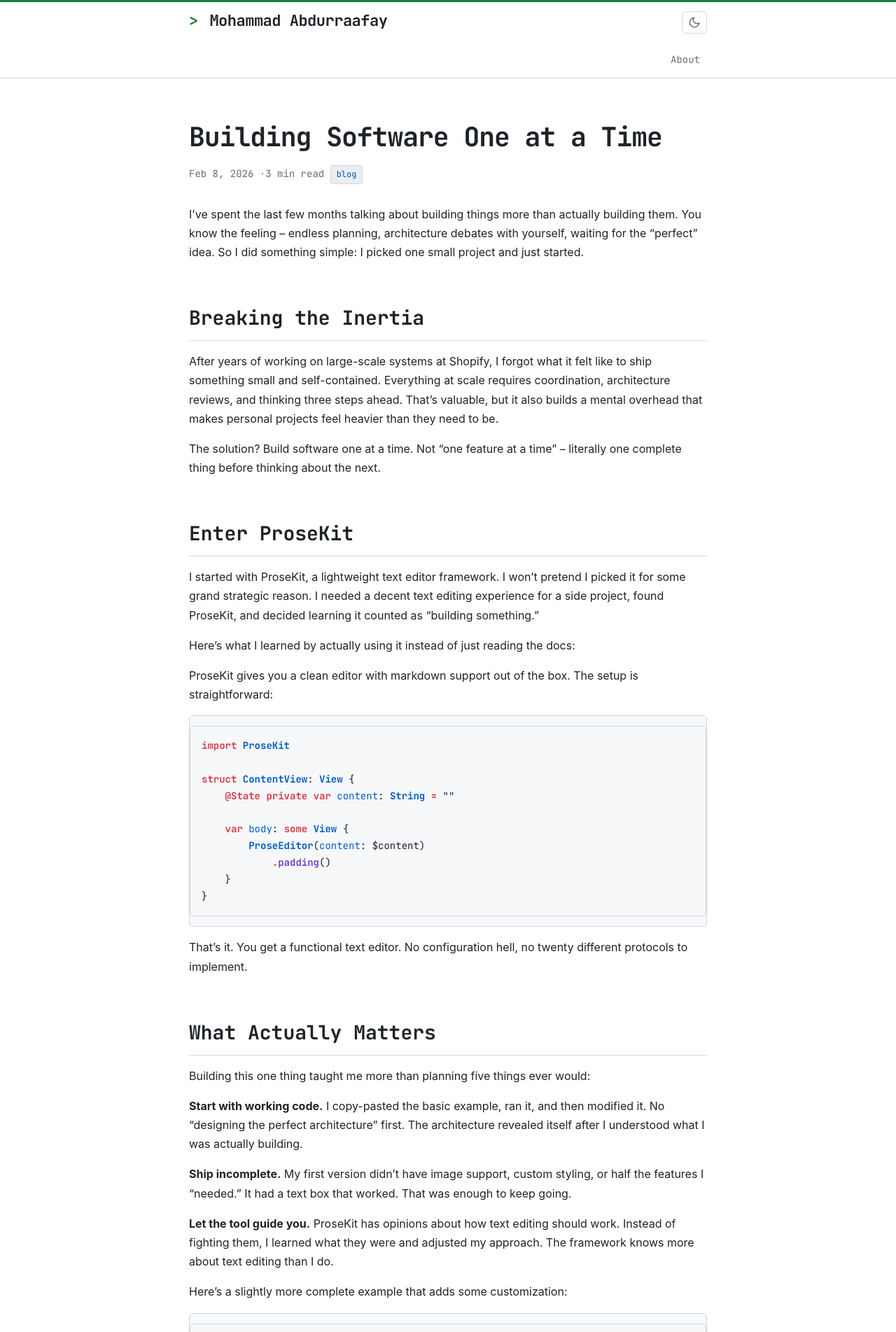
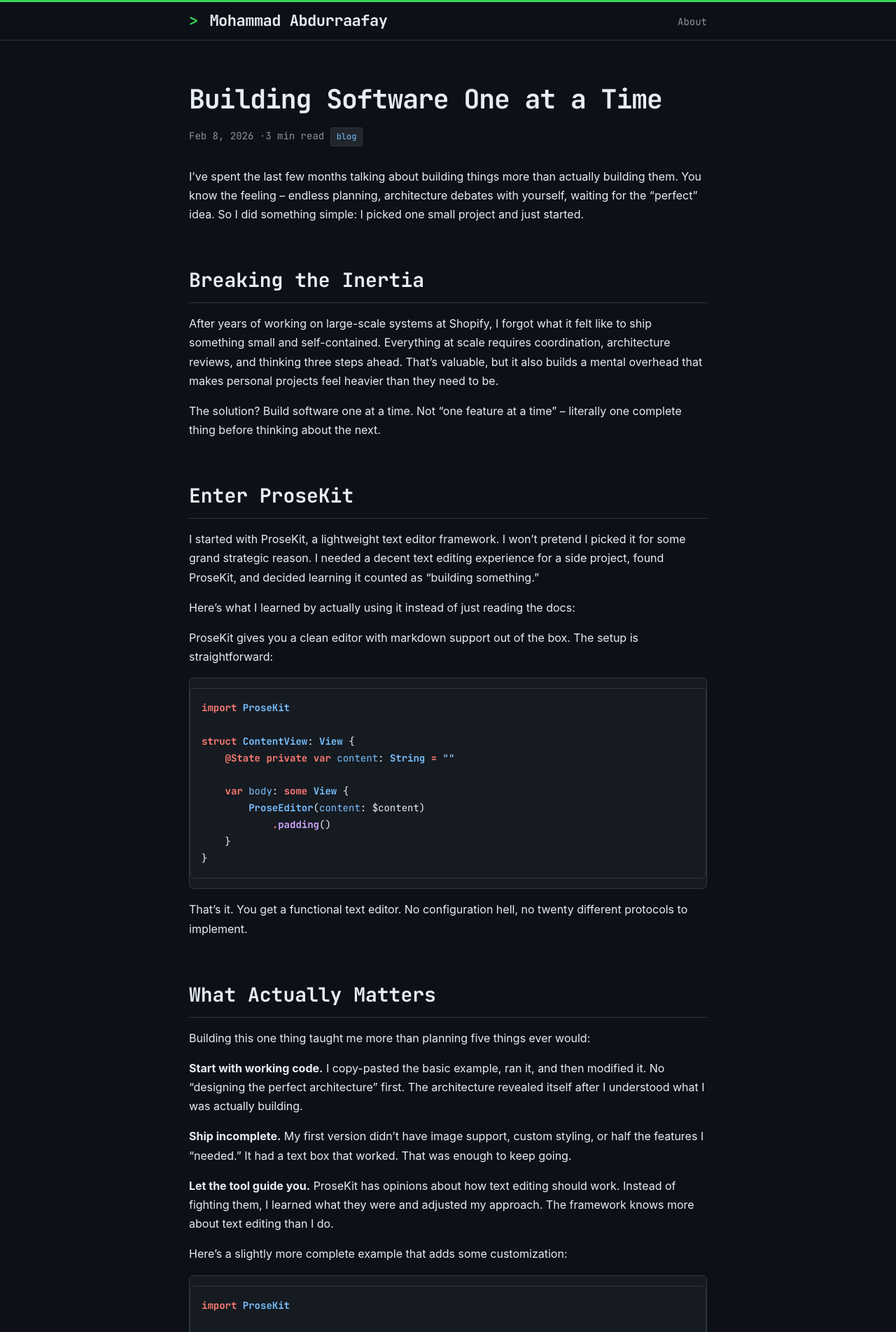
Before and after one commit to iamraafay/iamraafay.github.io, a Jekyll site: the page built from _posts/2026-02-08-building-software-one-at-a-time.markdown, in a window 1280 px wide. Shown: the top 1903 px of the page at 70% size. Built offline with Jekyll 4.4.1, drawn with Linux system fonts in a browser that asks for light colours.

Commit message:
Remove theme toggle and light mode, always dark
Site is now always dark themed. Removed toggle button,
light theme CSS, localStorage scripts, and all data-theme logic.

Co-Authored-By: Claude Opus 4.6 <noreply@anthropic.com>

```diff
--- a/_includes/header.html
+++ b/_includes/header.html
@@ -4,10 +4,6 @@
       <span class="prompt">&gt;</span> {{ site.title | escape }}
     </a>
     <nav class="site-nav">
-      <button class="theme-toggle" aria-label="Switch to light mode" title="Toggle theme">
-        <svg class="icon-sun" xmlns="http://www.w3.org/2000/svg" width="18" height="18" viewBox="0 0 24 24" fill="none" stroke="currentColor" stroke-width="2" stroke-linecap="round" stroke-linejoin="round"><circle cx="12" cy="12" r="5"/><line x1="12" y1="1" x2="12" y2="3"/><line x1="12" y1="21" x2="12" y2="23"/><line x1="4.22" y1="4.22" x2="5.64" y2="5.64"/><line x1="18.36" y1="18.36" x2="19.78" y2="19.78"/><line x1="1" y1="12" x2="3" y2="12"/><line x1="21" y1="12" x2="23" y2="12"/><line x1="4.22" y1="19.78" x2="5.64" y2="18.36"/><line x1="18.36" y1="5.64" x2="19.78" y2="4.22"/></svg>
-        <svg class="icon-moon" xmlns="http://www.w3.org/2000/svg" width="18" height="18" viewBox="0 0 24 24" fill="none" stroke="currentColor" stroke-width="2" stroke-linecap="round" stroke-linejoin="round"><path d="M21 12.79A9 9 0 1 1 11.21 3 7 7 0 0 0 21 12.79z"/></svg>
-      </button>
       <input type="checkbox" id="nav-trigger" class="nav-trigger" />
       <label for="nav-trigger">
         <span class="menu-icon">
--- a/_layouts/default.html
+++ b/_layouts/default.html
@@ -1,5 +1,5 @@
 <!DOCTYPE html>
-<html lang="en" data-theme="dark">
+<html lang="en">
 <head>
   <meta charset="utf-8">
   <meta http-equiv="X-UA-Compatible" content="IE=edge">
@@ -10,17 +10,6 @@
   <link href="https://fonts.googleapis.com/css2?family=JetBrains+Mono:wght@400;700&display=swap" rel="stylesheet">
   <link rel="stylesheet" href="{{ "/assets/main.css" | relative_url }}">
   <link rel="alternate" type="application/rss+xml" title="{{ site.title }}" href="{{ "/feed.xml" | relative_url }}">
-  <script>
-    (function() {
-      var saved = localStorage.getItem('theme');
-      if (saved && saved !== 'dark' && saved !== 'light') {
-        localStorage.removeItem('theme');
-        saved = null;
-      }
-      var system = window.matchMedia('(prefers-color-scheme: light)').matches ? 'light' : 'dark';
-      document.documentElement.setAttribute('data-theme', saved || system);
-    })();
-  </script>
 </head>
 <body>
   {% include header.html %}
@@ -30,18 +19,5 @@
     </div>
   </main>
   {% include footer.html %}
-  <script>
-    (function() {
-      var toggle = document.querySelector('.theme-toggle');
-      if (!toggle) return;
-      toggle.addEventListener('click', function() {
-        var current = document.documentElement.getAttribute('data-theme');
-        var next = current === 'dark' ? 'light' : 'dark';
-        document.documentElement.setAttribute('data-theme', next);
-        localStorage.setItem('theme', next);
-        toggle.setAttribute('aria-label', next === 'dark' ? 'Switch to light mode' : 'Switch to dark mode');
-      });
-    })();
-  </script>
 </body>
 </html>
--- a/_sass/minima.scss
+++ b/_sass/minima.scss
@@ -14,9 +14,8 @@ $base-font-weight: 400;
 $small-font-size: $base-font-size * 0.875;
 $base-line-height: 1.7;
 
-// Dark theme (default)
-:root,
-[data-theme="dark"] {
+// Dark theme
+:root {
   --bg-primary: #0d1117;
   --bg-secondary: #161b22;
   --bg-tertiary: #21262d;
@@ -34,25 +33,6 @@ $base-line-height: 1.7;
   --shadow-card-hover: 0 4px 12px rgba(0, 0, 0, 0.4);
 }
 
-// Light theme
-[data-theme="light"] {
-  --bg-primary: #ffffff;
-  --bg-secondary: #f6f8fa;
-  --bg-tertiary: #eaeef2;
-  --text-primary: #1f2328;
-  --text-secondary: #656d76;
-  --text-muted: #8b949e;
-  --accent-primary: #1a7f37;
-  --accent-secondary: #0969da;
-  --accent-cyan: #0550ae;
-  --border-color: #d0d7de;
-  --border-hover: #0969da;
-  --code-bg: #f6f8fa;
-  --header-border: #1a7f37;
-  --shadow-card: 0 1px 3px rgba(0, 0, 0, 0.08);
-  --shadow-card-hover: 0 4px 12px rgba(0, 0, 0, 0.12);
-}
-
 @import
   "minima/base",
   "minima/layout",
--- a/_sass/minima/_base.scss
+++ b/_sass/minima/_base.scss
@@ -15,7 +15,6 @@ body {
   min-height: 100vh;
   flex-direction: column;
   margin: 0;
-  transition: background-color 0.2s ease, color 0.2s ease;
 }
 
 main { flex: 1 0 auto; }
@@ -97,39 +96,6 @@ img { max-width: 100%; border-radius: 6px; }
   font-weight: 700;
 }
 
-// Theme toggle button
-.theme-toggle {
-  background: none;
-  border: 1px solid var(--border-color);
-  border-radius: 6px;
-  cursor: pointer;
-  padding: 6px 8px;
-  color: var(--text-secondary);
-  transition: color 0.15s ease, border-color 0.15s ease;
-  display: inline-flex;
-  align-items: center;
-  vertical-align: middle;
-  margin-left: 20px;
-
-  &:hover {
-    color: var(--accent-primary);
-    border-color: var(--accent-primary);
-  }
-
-  .icon-sun { display: none; }
-  .icon-moon { display: block; }
-}
-
-[data-theme="dark"] .theme-toggle {
-  .icon-sun { display: block; }
-  .icon-moon { display: none; }
-}
-
-[data-theme="light"] .theme-toggle {
-  .icon-sun { display: none; }
-  .icon-moon { display: block; }
-}
-
 // Reading time separator
 .reading-time {
   font-family: $font-mono;
--- a/_sass/minima/_layout.scss
+++ b/_sass/minima/_layout.scss
@@ -34,11 +34,6 @@
   .nav-trigger { display: none; }
   .menu-icon { display: none; }
 
-  .theme-toggle {
-    margin-left: 16px;
-    line-height: 1;
-  }
-
   .page-link {
     font-family: $font-mono;
     font-size: 14px;
@@ -57,11 +52,6 @@
     top: 9px;
     right: 15px;
     text-align: right;
-
-    .theme-toggle {
-      float: right;
-      margin: 9px 0 0 8px;
-    }
 
     label[for="nav-trigger"] {
       display: block;
--- a/_sass/minima/_syntax-highlighting.scss
+++ b/_sass/minima/_syntax-highlighting.scss
@@ -42,30 +42,3 @@
   .bp                 { color: #8b949e; }
   .il                 { color: #79c0ff; }
 }
-
-// Light mode overrides
-[data-theme="light"] .highlight {
-  .c, .cm, .c1, .cs  { color: #6a737d; }
-  .err                { color: #cb2431; }
-  .k, .kc, .kd, .kn,
-  .kp, .kr            { color: #d73a49; }
-  .o                  { color: #d73a49; }
-  .cp                 { color: #6a737d; }
-  .gd                 { color: #cb2431; background-color: #ffeef0; }
-  .gi                 { color: #22863a; background-color: #f0fff4; }
-  .kt                 { color: #005cc5; }
-  .m, .mf, .mh,
-  .mi, .mo            { color: #005cc5; }
-  .s, .sb, .sc, .sd,
-  .s2, .se, .sh, .si,
-  .sx, .s1, .ss       { color: #032f62; }
-  .na                 { color: #005cc5; }
-  .nb                 { color: #e36209; }
-  .nc                 { color: #e36209; }
-  .nf                 { color: #6f42c1; }
-  .nn                 { color: #e36209; }
-  .nt                 { color: #22863a; }
-  .nv, .vc, .vg,
-  .vi                 { color: #005cc5; }
-  .sr                 { color: #032f62; }
-}
```
